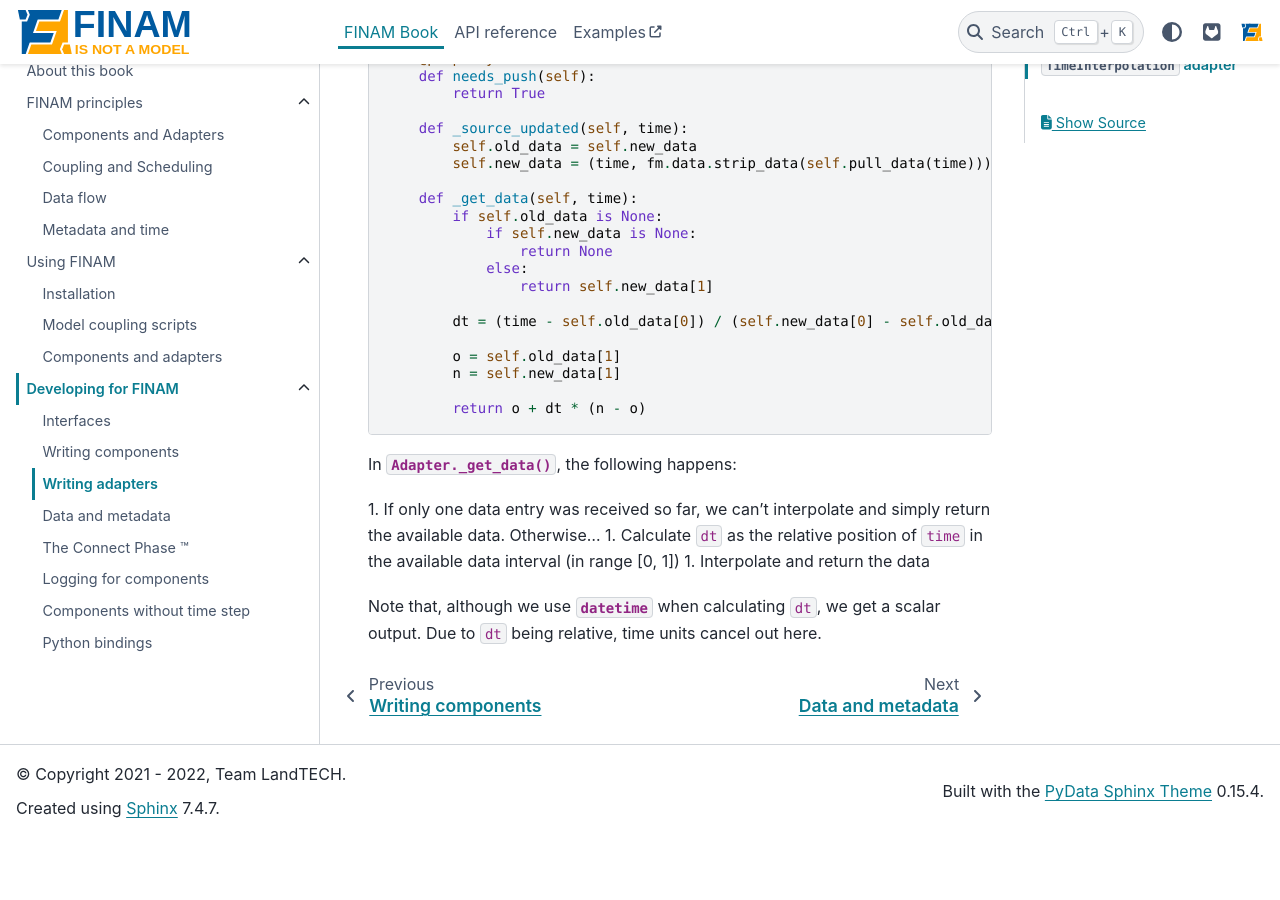
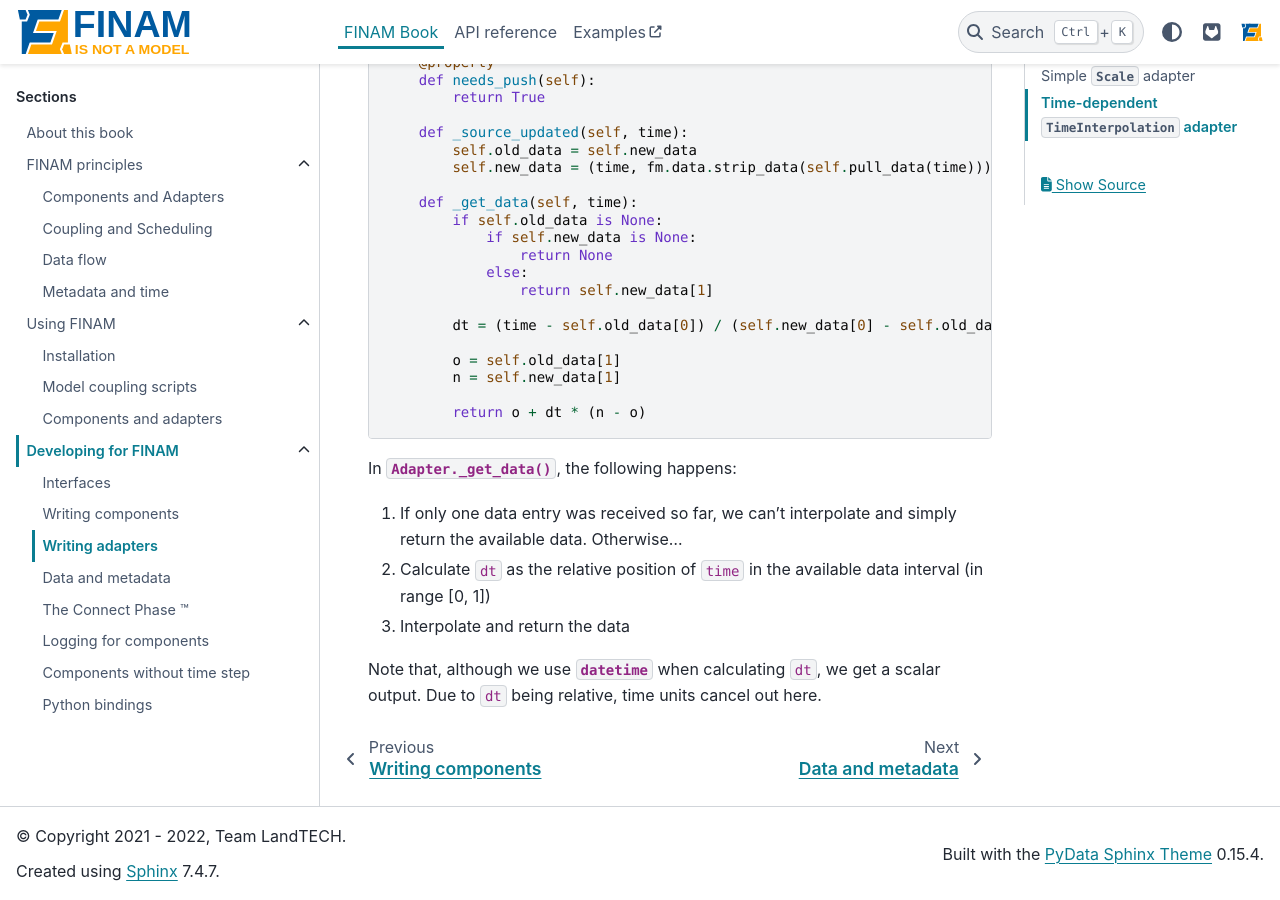
Before and after one commit to finam-ufz/finam, a Sphinx documentation site: the page built from docs/source/finam-book/development/adapters.rst, in a window 1280 px wide and 900 px high, scrolled down 3523 px. Built offline with Sphinx 7.4.7 and the PyData theme 0.15.4, drawn with Linux system fonts in a browser that asks for light colours; before the commit the page ends 4361 px from its top, so only the background shows below that; some of the changed text lies outside the part shown.

Commit message:
fix numbered lists to rst syntax

```diff
--- a/docs/source/finam-book/development/adapters.rst
+++ b/docs/source/finam-book/development/adapters.rst
@@ -78,8 +78,8 @@
 
 In :meth:`.Adapter._get_data`, we:
 
-1. Pull the input for the requested ``time``
-1. Multiply the input by ``scale`` and return the result
+#. Pull the input for the requested ``time``
+#. Multiply the input by ``scale`` and return the result
 
 Time-dependent ``TimeInterpolation`` adapter
 --------------------------------------------
@@ -242,9 +242,9 @@
 
 In :meth:`.Adapter._get_data`, the following happens:
 
-1. If only one data entry was received so far, we can't interpolate and simply return the available data. Otherwise...
-1. Calculate ``dt`` as the relative position of ``time`` in the available data interval (in range [0, 1])
-1. Interpolate and return the data
+#. If only one data entry was received so far, we can't interpolate and simply return the available data. Otherwise...
+#. Calculate ``dt`` as the relative position of ``time`` in the available data interval (in range [0, 1])
+#. Interpolate and return the data
 
 Note that, although we use :class:`datetime <datetime.datetime>` when calculating ``dt``, we get a scalar output.
 Due to ``dt`` being relative, time units cancel out here.
```
Also changed, not shown: docs/source/finam-book/usage/coupling_scripts.rst (+6 -6 lines).
